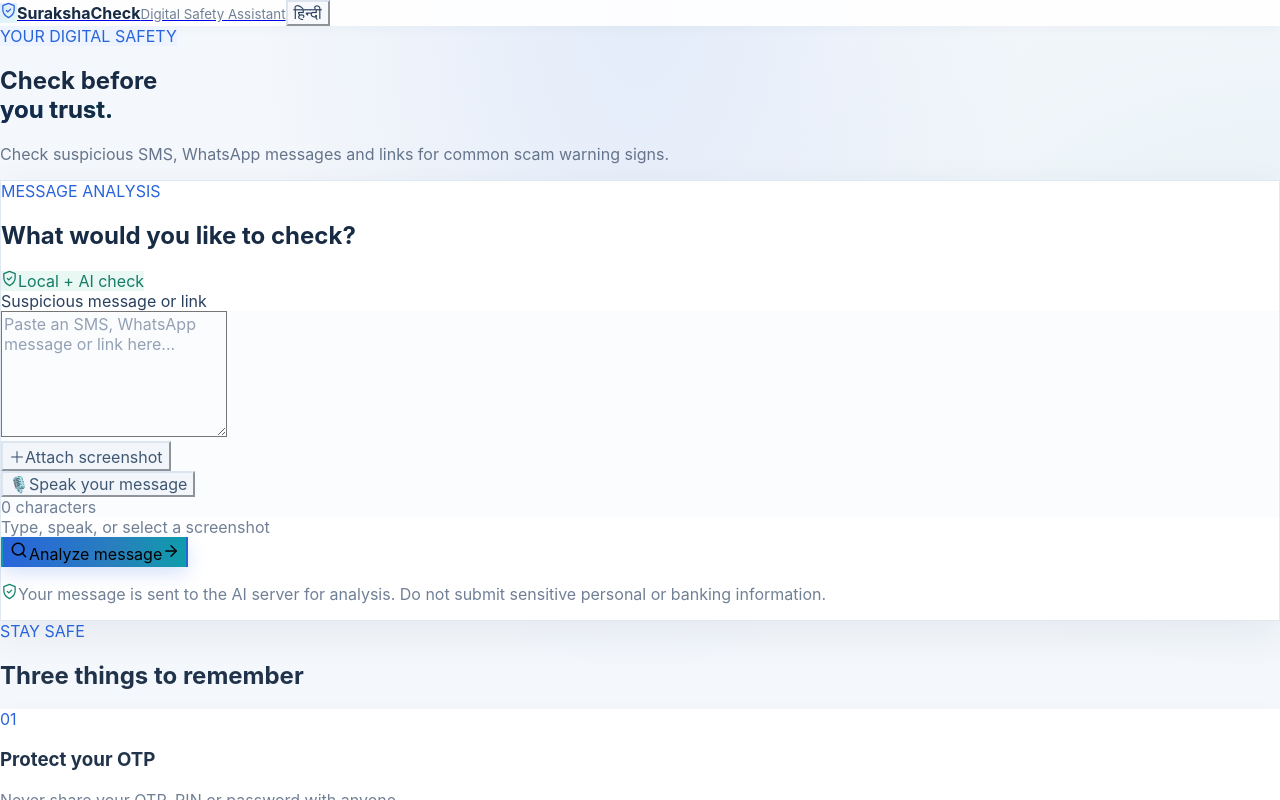
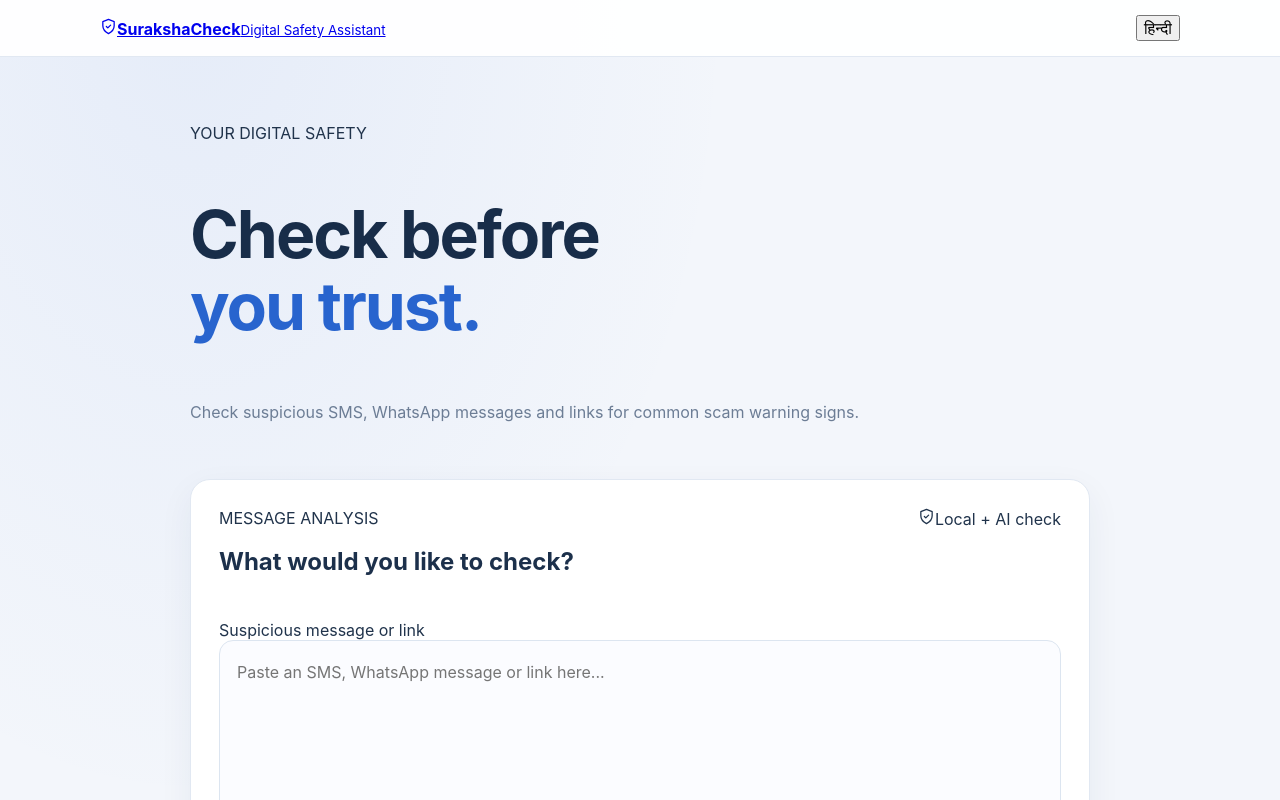
Before and after one commit to ankitprajapati29/SurakshaCheck, a React (Vite) app: page / in a window 1280 px wide. Shown: the top 800 px of the page. Built offline with nearby package versions, Linux system fonts and the light colour scheme.

Commit message:
Fix SurakshaCheck layout and styling

```diff
--- a/src/App.css
+++ b/src/App.css
@@ -1,424 +1,312 @@
 
-/* =========================================
-   SURAKHACHECK — PREMIUM LIGHT THEME
-   ========================================= */
+/* SurakshaCheck — final layout and light theme fix */
 
-:root {
-  --bg: #f4f7fb;
-  --surface: #ffffff;
-  --surface-light: #edf3f9;
-  --border: #dfe7f0;
-  --text: #172b45;
-  --muted: #64748b;
-  --violet: #2864dc;
-  --violet-bright: #3978ed;
-  --cyan: #0d9eaa;
-  --green: #13866d;
-  --red: #d83d55;
-  --amber: #b7791f;
+* {
+  box-sizing: border-box;
+}
+
+html {
+  min-width: 320px;
+  background: #f3f6fb;
 }
 
 body {
+  margin: 0;
+  min-width: 320px;
+  min-height: 100vh;
+  background: #f3f6fb;
   color: #20334b;
-  background: #f4f7fb;
+}
+
+button,
+textarea,
+input {
+  font: inherit;
+}
+
+button {
+  cursor: pointer;
 }
 
 .app-shell {
+  min-height: 100vh;
+  overflow-x: hidden;
   background:
-    radial-gradient(ellipse at 50% 0%, rgba(57, 120, 237, 0.09), transparent 42%),
-    radial-gradient(ellipse at 100% 25%, rgba(13, 158, 170, 0.055), transparent 32%),
-    #f4f7fb;
-}
-
-.app-shell::before {
-  opacity: 0.12;
-  background-image: radial-gradient(#8094ad 0.7px, transparent 0.7px);
+    radial-gradient(ellipse at 15% 0%, rgba(67, 119, 220, 0.08), transparent 35%),
+    #f3f6fb;
 }
 
 .topbar {
-  background: rgba(255, 255, 255, 0.92);
-  border-bottom-color: #e1e8f0;
-  box-shadow: 0 2px 12px rgba(30, 55, 85, 0.035);
+  position: relative;
+  z-index: 2;
+  display: flex;
+  align-items: center;
+  justify-content: space-between;
+  gap: 16px;
+  padding: 15px max(22px, calc((100vw - 1080px) / 2));
+  background: rgba(255, 255, 255, 0.96);
+  border-bottom: 1px solid #e1e8f2;
 }
 
-.brand strong {
-  color: #172b45;
+.main-content {
+  width: min(100% - 36px, 900px);
+  margin-inline: auto;
 }
 
-.brand small {
-  color: #718096;
-}
-
-.brand-icon {
-  background: linear-gradient(145deg, #e1ebff, #e1f7f5);
-  border-color: #c9d9f2;
-  color: #2864dc;
-  box-shadow: none;
-}
-
-.language-toggle {
-  color: #29415f;
-  background: #f7f9fc;
-  border-color: #dce5ef;
-}
-
-.language-toggle:hover {
-  color: #245cc4;
-  background: #edf4ff;
+.hero {
+  padding: 66px 0 36px;
 }
 
 .hero h1 {
-  color: #172b45;
+  color: #182d49;
+  font-size: clamp(42px, 6vw, 66px);
+  line-height: 1.1;
+  letter-spacing: -2px;
 }
 
 .hero h1 span {
-  background: linear-gradient(100deg, #2864dc, #0d9eaa);
-  background-clip: text;
-  -webkit-background-clip: text;
+  color: #2864ce;
 }
 
-.hero > p {
-  color: #64748b;
-}
-
-.eyebrow {
-  color: #2864dc;
-  background: #edf4ff;
-  border-color: #d7e5ff;
+.hero > p,
+.section-description,
+.tip p {
+  color: #6c7d95;
+  line-height: 1.8;
 }
 
 .analyzer-panel,
 .result-panel {
-  color: #263b53;
-  background: #ffffff;
-  border: 1px solid #e0e8f1;
-  box-shadow: 0 12px 38px rgba(34, 59, 89, 0.07);
-}
-
-.analyzer-panel::before,
-.result-panel::before {
-  background: linear-gradient(90deg, transparent, #3978ed, #0d9eaa, transparent);
+  position: relative;
+  padding: 28px;
+  margin-bottom: 24px;
+  background: #fff;
+  border: 1px solid #e1e8f2;
+  border-radius: 20px;
+  box-shadow: 0 12px 35px rgba(31, 55, 88, 0.06);
 }
 
 .panel-heading {
-  border-bottom-color: #e8edf4;
+  display: flex;
+  align-items: flex-start;
+  justify-content: space-between;
+  gap: 16px;
+  margin-bottom: 24px;
 }
 
 .panel-heading h2,
-.result-top h2 {
-  color: #172b45;
-}
-
-.step-label {
-  color: #2864dc;
-}
-
-.privacy-badge {
-  color: #147c67;
-  background: #eaf8f3;
-  border-color: #cceee2;
-}
-
-.analyzer-panel > label {
-  color: #29415f;
+.result-panel h2,
+.explanation-section h3,
+.recommendations-section h3 {
+  color: #1c304b;
 }
 
 .message-composer {
-  background: #fbfcfe;
-  border-color: #dbe5ef;
-}
-
-.message-composer:hover {
-  border-color: #b8cbe2;
+  overflow: hidden;
+  background: #fbfcff;
+  border: 1px solid #dce5f0;
+  border-radius: 14px;
 }
 
 .message-composer:focus-within {
-  background: #ffffff;
-  border-color: #3978ed;
-  box-shadow: 0 0 0 3px rgba(57, 120, 237, 0.09);
+  border-color: #6d93df;
+  box-shadow: 0 0 0 3px rgba(49, 95, 206, 0.08);
 }
 
-.message-composer textarea,
-.analyzer-panel .message-composer textarea {
+.message-composer textarea {
+  display: block;
+  width: 100%;
+  min-height: 150px;
+  padding: 17px;
   color: #20334b;
   background: transparent;
-}
-
-.message-composer textarea::placeholder {
-  color: #93a1b4;
+  border: 0;
+  outline: none;
+  resize: vertical;
+  line-height: 1.8;
 }
 
 .composer-toolbar {
-  border-top-color: #e5ebf2;
+  display: flex;
+  flex-wrap: wrap;
+  align-items: center;
+  justify-content: space-between;
+  gap: 12px;
+  padding: 12px;
+  border-top: 1px solid #e6edf5;
 }
 
-.composer-toolbar button,
-.composer-tools button {
-  color: #405773;
-  background: #f2f6fb;
-  border-color: #dce5ef;
-}
-
-.composer-toolbar button:hover,
-.composer-tools button:hover {
-  color: #245cc4;
-  background: #eaf2ff;
-  border-color: #b8d0f5;
-}
-
-.character-count,
-.input-hint {
-  color: #718096;
-}
-
-.text-button {
-  color: #52677f;
-}
-
-.text-button:hover {
-  color: #245cc4;
-  background: #edf4ff;
+.composer-tools {
+  display: flex;
+  flex-wrap: wrap;
+  gap: 9px;
 }
 
 .analyze-button {
-  background: linear-gradient(105deg, #2864dc, #287fbd 60%, #0d9eaa);
-  border-color: transparent;
-  box-shadow: 0 7px 18px rgba(40, 100, 220, 0.18);
+  display: flex;
+  align-items: center;
+  justify-content: center;
+  gap: 12px;
+  width: 100%;
+  min-height: 54px;
+  margin-top: 20px;
+  padding: 14px 18px;
+  color: #fff;
+  background: linear-gradient(105deg, #315fce, #178f9f);
+  border: 0;
+  border-radius: 12px;
+  font-weight: 700;
+  box-shadow: 0 6px 16px rgba(49, 95, 206, 0.16);
 }
 
 .analyze-button:hover {
-  box-shadow: 0 10px 24px rgba(40, 100, 220, 0.24);
+  filter: brightness(1.05);
+  transform: translateY(-1px);
+}
+
+.analyze-button:disabled {
+  cursor: wait;
+  opacity: 0.7;
 }
 
 .privacy-note {
-  color: #718096;
+  display: flex;
+  align-items: flex-start;
+  gap: 8px;
+  margin-top: 15px;
+  color: #72839a;
+  font-size: 11px;
+  line-height: 1.7;
 }
 
-.privacy-note svg {
-  color: #13866d;
+.score-track {
+  overflow: hidden;
+  height: 8px;
+  background: #e8eef6;
+  border-radius: 20px;
 }
 
-.result-disclaimer {
-  color: #52677f;
-  background: #f3f6fa;
-  border-color: #dfe7f0;
-}
-
-p[role="alert"] {
-  color: #b4233c;
-  background: #fff0f2;
-  border-color: #f5cbd2;
-}
-
-.result-panel {
-  background:
-    radial-gradient(ellipse at 100% 0%, rgba(57, 120, 237, 0.045), transparent 40%),
-    #ffffff;
-}
-
-.result-top {
-  border-bottom-color: #e5ebf2;
-}
-
-.result-top .step-label {
-  color: #2864dc;
-  background: #edf4ff;
-  border-color: #d7e5ff;
-}
-
-.result-top h2 {
-  background: none;
-  color: #172b45;
-  -webkit-text-fill-color: currentColor;
+.score-fill {
+  height: 100%;
+  background: linear-gradient(90deg, #3268d2, #12a69c);
+  border-radius: inherit;
 }
 
 .score-circle {
-  color: #13866d;
-  background: #effaf6;
-  border-color: #cceee2;
-  box-shadow: none;
+  display: flex;
+  flex-direction: column;
+  align-items: center;
+  justify-content: center;
+  flex-shrink: 0;
+  width: 92px;
+  height: 92px;
+  background: #eff9f5;
+  border: 1px solid #cceade;
+  border-radius: 50%;
 }
 
 .score-circle strong {
-  color: #13866d;
+  color: #128269;
+  font-size: 28px;
 }
 
-.score-circle span {
-  color: #718096;
-}
-
-.score-circle::before {
-  border-color: #c9d9f2;
-}
-
-.score-track {
-  background: #e8eef5;
-  border-color: #e0e8f1;
-}
-
-.score-fill {
-  background: linear-gradient(90deg, #2864dc, #0d9eaa);
-  box-shadow: none;
-}
-
-.risk-high .score-circle {
-  background: #fff1f2;
-  border-color: #f5cbd2;
-}
-
-.risk-high .score-circle strong {
-  color: #d83d55;
-}
-
-.risk-high .result-top h2 {
-  background: none;
-  color: #c92f49;
-  -webkit-text-fill-color: currentColor;
-}
-
-.risk-medium .score-circle,
-.risk-moderate .score-circle {
-  color: #a66a12;
-  background: #fff8e9;
-  border-color: #f1dfb3;
-}
-
-.risk-medium .score-circle strong,
-.risk-moderate .score-circle strong {
-  color: #a66a12;
-}
-
-.explanation-section,
-.recommendations-section {
-  border-top-color: #e5ebf2;
-}
-
-.explanation-section h3,
-.recommendations-section h3,
-.detected-links h3 {
-  color: #20334b;
-}
-
-.section-description {
-  color: #718096;
+.reason-list,
+.recommendation-list {
+  display: grid;
+  gap: 10px;
+  padding-left: 0;
+  list-style: none;
 }
 
 .reason-list li,
 .recommendation-list li {
+  padding: 14px;
   color: #40536b;
-  background: #f8fafc;
-  border-color: #e3eaf2;
-  box-shadow: none;
+  background: #f7f9fd;
+  border: 1px solid #e4ebf4;
+  border-radius: 12px;
+  line-height: 1.75;
 }
 
-.reason-list li:hover,
-.recommendation-list li:hover {
-  background: #f1f6fc;
-  border-color: #c9d9ee;
+.ai-analysis-text {
+  padding: 17px;
+  color: #334b67;
+  background: #f0f6ff;
+  border: 1px solid #dce8f7;
+  border-radius: 12px;
+  line-height: 1.85;
+  overflow-wrap: anywhere;
+  white-space: pre-wrap;
 }
 
-.reason-list li::before {
-  background: #fff6e4;
-  border-color: #f1dfb3;
-  color: #a66a12;
-}
-
-.recommendation-number {
-  color: #2864dc;
-  background: #eaf2ff;
-  border-color: #d1e1fb;
-  box-shadow: none;
-}
-
-.detected-links {
-  background: #fff7f7;
-  border-color: #f1d8dc;
-}
-
-.detected-links li {
-  color: #40536b;
-  background: #ffffff;
-  border-color: #e7eaf0;
-}
-
-.detected-links code {
-  color: #176b91;
-}
-
-.url-warning {
-  color: #c92f49;
-}
-
-.voice-button {
-  color: #087d89;
-  background: #eaf8f8;
-  border-color: #ccebec;
-}
-
-.voice-button:hover {
-  background: #def3f3;
-  border-color: #9edcde;
+.safety-tips {
+  padding: 38px 0;
 }
 
 .safety-tips > h2 {
-  color: #20334b;
+  color: #1c304b;
+}
+
+.tips-grid {
+  display: grid;
+  grid-template-columns: repeat(3, minmax(0, 1fr));
+  gap: 15px;
 }
 
 .tip {
-  background: #ffffff;
-  border-color: #e0e8f1;
-  box-shadow: 0 6px 20px rgba(34, 59, 89, 0.035);
+  padding: 20px;
+  background: #fff;
+  border: 1px solid #e1e8f2;
+  border-radius: 15px;
 }
 
-.tip::before {
-  background: linear-gradient(90deg, transparent, #3978ed, transparent);
-}
-
-.tip:hover {
-  border-color: #c5d7ed;
-  box-shadow: 0 12px 26px rgba(34, 59, 89, 0.07);
+.tip h3 {
+  color: #203650;
 }
 
 .tip-number {
-  color: #2864dc;
-}
-
-.tip h3 {
-  color: #20334b;
-}
-
-.tip p {
-  color: #718096;
+  color: #2864ce;
 }
 
 .app-footer {
-  border-top-color: #e0e8f1;
+  padding: 28px 0;
+  margin-top: 24px;
+  text-align: center;
+  border-top: 1px solid #e1e8f2;
 }
 
-.app-footer > strong {
-  color: #2864dc;
+.app-footer strong {
+  color: #2864ce;
 }
 
-.app-footer p {
-  color: #64748b;
-}
+@media (max-width: 640px) {
+  .main-content {
+    width: calc(100% - 26px);
+  }
 
-.app-footer small {
-  color: #8492a6;
-}
+  .topbar {
+    padding: 13px;
+  }
 
-/* Keep the premium light theme readable on phones */
-@media (max-width: 520px) {
+  .hero {
+    padding-top: 45px;
+  }
+
+  .hero h1 {
+    letter-spacing: -1.5px;
+  }
+
   .analyzer-panel,
   .result-panel {
-    background: #ffffff;
+    padding: 18px 14px;
+    border-radius: 16px;
+  }
+
+  .panel-heading {
+    flex-wrap: wrap;
+  }
+
+  .tips-grid {
+    grid-template-columns: 1fr;
   }
 }
-
-@media (prefers-reduced-motion: reduce) {
-  .score-circle::before,
-  .score-circle,
-  .score-fill::after {
-    animation: none;
-  }
-}
```
